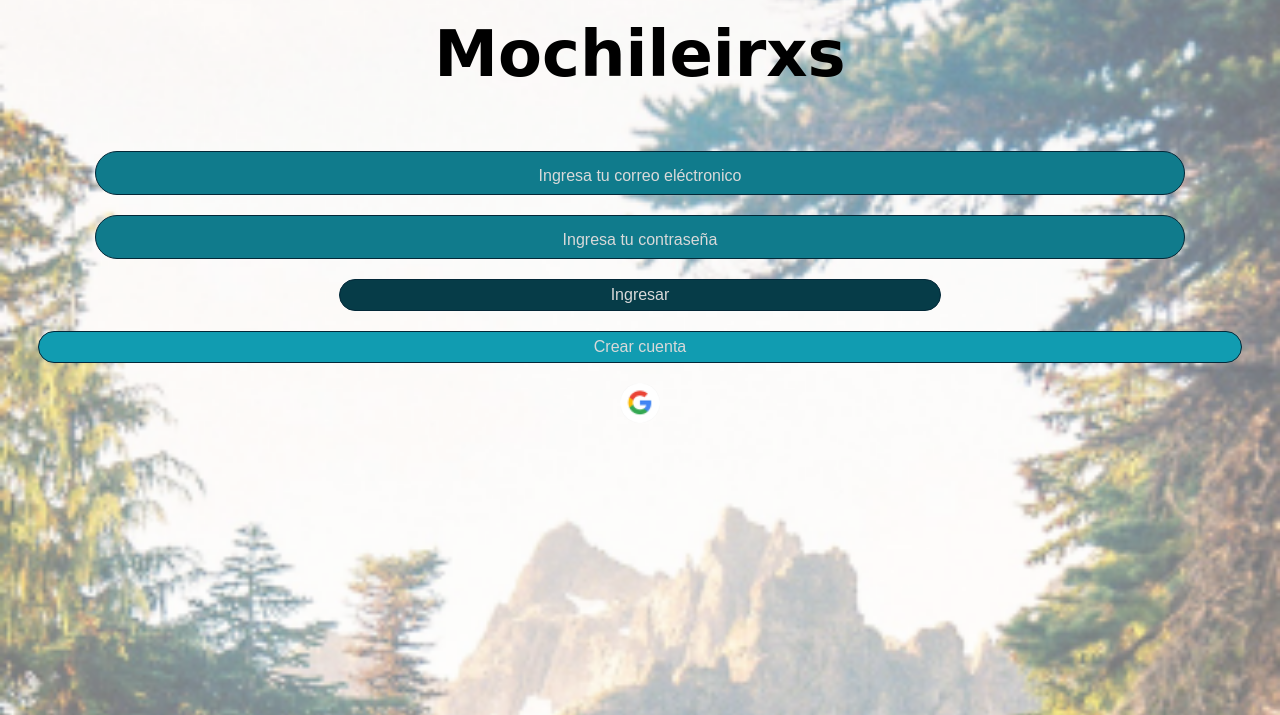
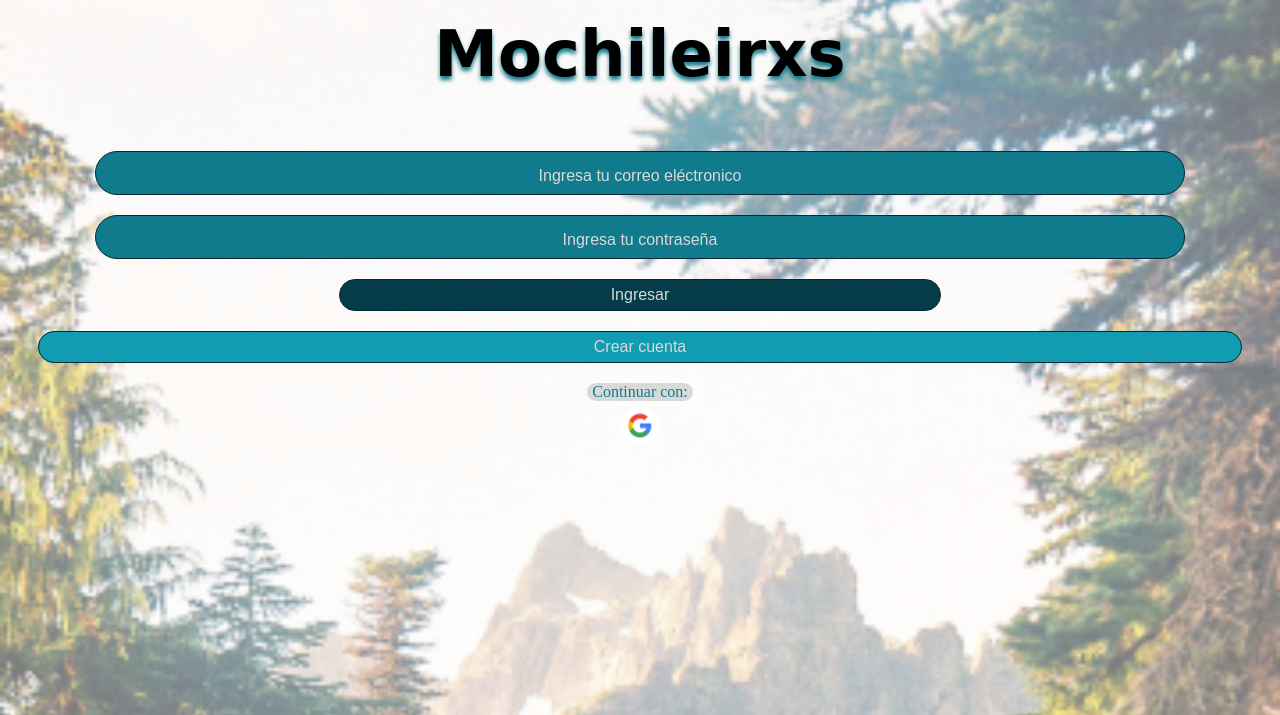
Before and after one commit to sylpoio/DEV011-social-network, a website built with Vite: page src/index.html in a window 1280 px wide. Shown: the part 161-876 px from the top of the page. Built offline with nearby package versions, Linux system fonts and the light colour scheme; some packages are replaced by stand-ins of ours; a web font is replaced by a local one.

Commit message:
boton google y título de login

```diff
--- a/src/components/create-account.js
+++ b/src/components/create-account.js
@@ -14,7 +14,10 @@ export const renderCreateAccount = (navigateTo) => {
     <input type='password' placeholder='Confirma contraseña' class='inputs'>
     <span class='error-message'style='display:none'></span>
     <button id='signin'>Crear</button>
+    <div class='signin-google'>
+    <label for='signin-google'> Continuar con: </label>
     <button id='signin-google'></button>
+    </div>
     `;
 
   containerAccount.innerHTML = signInPage;
--- a/src/components/login.js
+++ b/src/components/login.js
@@ -42,9 +42,17 @@ export const renderLogin = (navigateTo) => {
   btnCreateAccount.setAttribute('id', 'account');
   btnCreateAccount.textContent = 'Crear cuenta';
 
+  const divGoogle=document.createElement ('div');
+  divGoogle.setAttribute ('class', 'signin-google');
+
+  const googleLabel=document.createElement ('label');
+  googleLabel.setAttribute ('for', 'signin-google');
+  googleLabel.textContent = 'Continuar con:';
+
   const btnGoogle = document.createElement('button');
   btnGoogle.setAttribute('id', 'login-google');
 
+  divGoogle.append(googleLabel,btnGoogle);
   container.appendChild(logo);
   container.appendChild(h1);
   container.appendChild(labelUsername);
@@ -54,7 +62,7 @@ export const renderLogin = (navigateTo) => {
   container.appendChild(span);
   container.appendChild(btnLogin);
   container.appendChild(btnCreateAccount);
-  container.appendChild(btnGoogle);
+  container.appendChild(divGoogle);
 
   // ---------------------------------addEventListeners-----------------------------------
   const buttonLogin = container.querySelector('#login');
--- a/src/style.css
+++ b/src/style.css
@@ -21,10 +21,12 @@ body {
   width: 20vh;
   height: 15vh;
 }
+
 h1 {
   font-family: "Jomhuria", cursive;
   font-size: 4rem;
   margin: 0;
+  text-shadow: 0px 4px 4px #107b8c;
 }
 .inputs {
   border-radius: 30px;
@@ -64,6 +66,21 @@ h1 {
   text-align: center;
   font-size: 1rem;
 }
+
+.signin-google {
+  display: flex;
+  flex-direction: column;
+  align-items: center;
+  gap: 5px;
+}
+
+label[for='signin-google'] {
+color: #107b8c;
+background-color: #d9d9d9;
+padding: 0 5px;
+border-radius: 10px;
+}
+
 #signin-google, #login-google {
   background-image: url(../src/images/ícono-google.png);
   width: 5vh;
```
